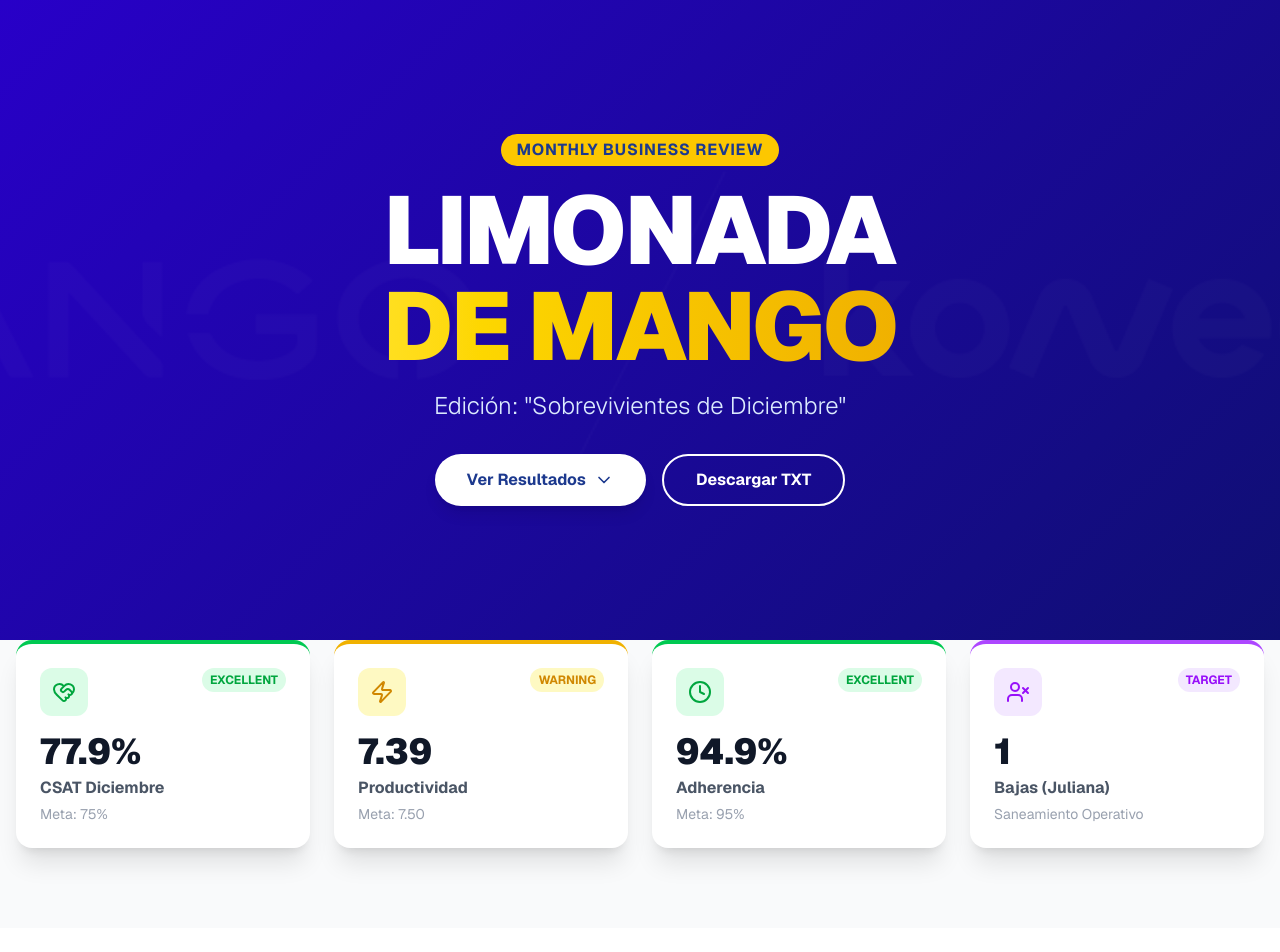
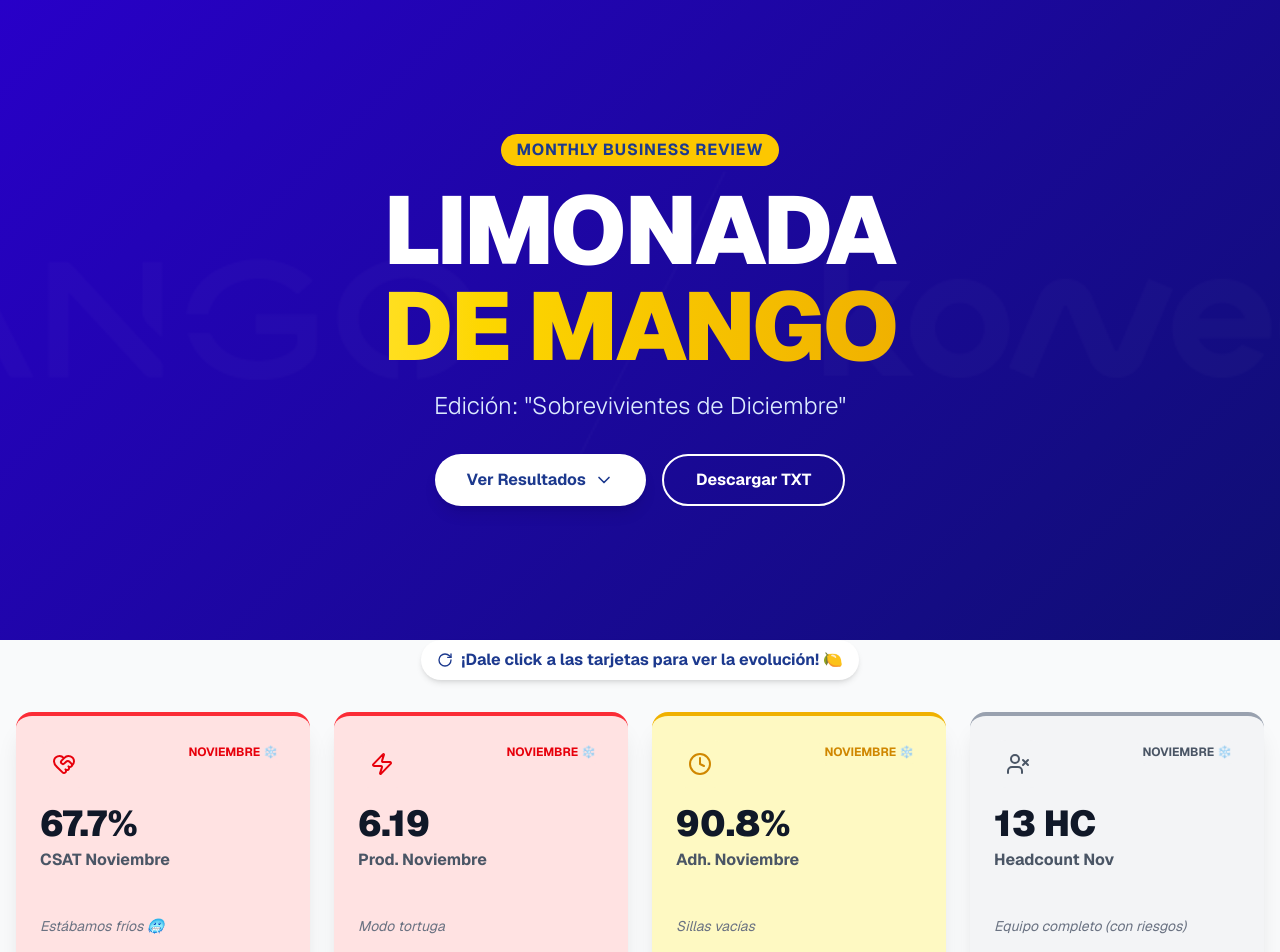
Before and after one commit to cjotasM/Prueba-TL, a Next.js app: page / in a window 1280 px wide. Shown: the top 952 px of the page. Built offline with nearby package versions, Linux system fonts and the light colour scheme.

Commit message:
Fix: Tarjeta de estadisticas

```diff
--- a/src/app/components/KonectaOperationsLanding.tsx
+++ b/src/app/components/KonectaOperationsLanding.tsx
@@ -1,24 +1,28 @@
 'use client'
 
 import React, { useState } from 'react'
-import { motion, useScroll, useTransform } from 'framer-motion'
+import { motion, useScroll, useTransform, AnimatePresence } from 'framer-motion'
 import {
   ChevronDown, Users, Target, TrendingUp, Clock,
   ArrowRight, AlertTriangle, CheckCircle,
-  Award, Zap, BrainCircuit, HeartHandshake, UserX
+  Award, Zap, BrainCircuit, HeartHandshake, UserX, RotateCw
 } from 'lucide-react'
 import Image from 'next/image'
-// Asegúrate de que las rutas sean correctas según tu estructura
 import MangoBlanco from '../../img/MangoBlanco.png'
 import LogoKonectaBlanco from '../../img/Konecta_Logo_RGB_White.png'
 
-// --- INTERFACES ---
-interface OperationalStat {
-  icon: React.ElementType
+// --- NUEVAS INTERFACES PARA EL EFECTO FLIP ---
+interface StatDataPoint {
   number: string
   label: string
-  subLabel?: string
-  status: 'target' | 'critical' | 'warning' | 'excellent'
+  subLabel: string
+  status: 'target' | 'critical' | 'warning' | 'excellent' | 'neutral'
+}
+
+interface FlippableStat {
+  icon: React.ElementType
+  nov: StatDataPoint // Lado A (Noviembre)
+  dec: StatDataPoint // Lado B (Diciembre)
 }
 
 interface AgentProfile {
@@ -56,15 +60,38 @@ interface ActionPlan {
 const KonectaOperationsLanding = () => {
   const [selectedPlan, setSelectedPlan] = useState<ActionPlan | null>(null)
   const [isModalOpen, setIsModalOpen] = useState(false)
+  // Estado para controlar qué tarjetas están volteadas individualmente
+  const [flippedCards, setFlippedCards] = useState<{[key: number]: boolean}>({})
+
   const { scrollY } = useScroll()
   const y1 = useTransform(scrollY, [0, 300], [0, -50])
 
-  // DATOS REALES DE DICIEMBRE
-  const operationalStats: OperationalStat[] = [
-    { icon: HeartHandshake, number: "77.9%", label: "CSAT Diciembre", subLabel: "Meta: 75%", status: "excellent" },
-    { icon: Zap, number: "7.39", label: "Productividad", subLabel: "Meta: 7.50", status: "warning" },
-    { icon: Clock, number: "94.9%", label: "Adherencia", subLabel: "Meta: 95%", status: "excellent" },
-    { icon: UserX, number: "1", label: "Bajas (Juliana)", subLabel: "Saneamiento Operativo", status: "target" }
+  const toggleFlip = (index: number) => {
+    setFlippedCards(prev => ({...prev, [index]: !prev[index]}))
+  }
+
+  // DATOS ACTUALIZADOS: NOVIEMBRE VS DICIEMBRE
+  const flippableStats: FlippableStat[] = [
+    {
+      icon: HeartHandshake,
+      nov: { number: "67.7%", label: "CSAT Noviembre", subLabel: "Estábamos fríos 🥶", status: "critical" },
+      dec: { number: "77.9%", label: "CSAT Diciembre", subLabel: "¡Meta Superada! 🍋🔥", status: "excellent" }
+    },
+    {
+      icon: Zap,
+      nov: { number: "6.19", label: "Prod. Noviembre", subLabel: "Modo tortuga", status: "critical" },
+      dec: { number: "7.39", label: "Prod. Diciembre", subLabel: "Casi en la meta (7.5)", status: "warning" }
+    },
+    {
+      icon: Clock,
+      nov: { number: "90.8%", label: "Adh. Noviembre", subLabel: "Sillas vacías", status: "warning" },
+      dec: { number: "94.9%", label: "Adh. Diciembre", subLabel: "Equipo comprometido", status: "excellent" }
+    },
+    {
+      icon: UserX,
+      nov: { number: "13 HC", label: "Headcount Nov", subLabel: "Equipo completo (con riesgos)", status: "neutral" },
+      dec: { number: "1 Baja", label: "Saneamiento Dic", subLabel: "Adiós a las malas prácticas", status: "target" }
+    }
   ]
 
   // AGENTES ORGANIZADOS POR CUARTILES
@@ -156,17 +183,18 @@ const KonectaOperationsLanding = () => {
 
   // --- HELPER FUNCTIONS ---
   const getStatusColor = (status: string) => {
-    switch (status) {
-      case 'excellent': return 'text-green-600 bg-green-100 border-green-200'
-      case 'warning': return 'text-yellow-600 bg-yellow-100 border-yellow-200'
-      case 'critical': return 'text-red-600 bg-red-100 border-red-200'
-      case 'target': return 'text-purple-600 bg-purple-100 border-purple-200'
-      default: return 'text-gray-600 bg-gray-100'
+    switch(status) {
+      case 'excellent': return 'text-green-600 bg-green-100 border-green-500'
+      case 'warning': return 'text-yellow-600 bg-yellow-100 border-yellow-500'
+      case 'critical': return 'text-red-600 bg-red-100 border-red-500'
+      case 'target': return 'text-purple-600 bg-purple-100 border-purple-500'
+      case 'neutral': return 'text-gray-600 bg-gray-100 border-gray-400'
+      default: return 'text-gray-600 bg-gray-100 border-gray-200'
     }
   }
 
   const getQuartileStyle = (quartile: string) => {
-    switch (quartile) {
+    switch(quartile) {
       case 'Q1': return 'border-l-4 border-yellow-400 bg-gradient-to-r from-yellow-50 to-white'
       case 'Q2': return 'border-l-4 border-blue-400 bg-white'
       case 'Q3': return 'border-l-4 border-orange-300 bg-white'
@@ -184,10 +212,10 @@ Edición: Sobrevivientes de Diciembre | TL: Marlon Martinez
 Señores, ¡habemus recuperación! Superamos la meta de CSAT (+10.2%) y casi le pegamos a la Productividad.
 La receta: Capacitación, Látigo con cariño (metas diarias) y sacar las manzanas podridas.
 
-2. SCORECARD
-- CSAT: 77.9% (Meta 75%) ✅
-- Prod: 7.39 (Meta 7.5) ⚠️
-- Adherencia: 94.9% ✅
+2. SCORECARD (COMPARATIVO)
+- CSAT: Nov 67.7% -> Dic 77.9% ✅
+- Prod: Nov 6.19 -> Dic 7.39 ⚠️
+- Adherencia: Nov 90.8% -> Dic 94.9% ✅
 
 3. JUSTIFICANDO MI SUELDO (ROI Coaching)
 - Clínica Grupal (18/Dic): 6.5 Horas-Hombre. Resultado: Clientes felices en Navidad.
@@ -207,7 +235,7 @@ La receta: Capacitación, Látigo con cariño (metas diarias) y sacar las manzan
 © 2026 Limonada de Mango Ops.
     `
     const element = document.createElement('a')
-    const file = new Blob([reportText], { type: 'text/plain;charset=utf-8' })
+    const file = new Blob([reportText], {type: 'text/plain;charset=utf-8'})
     element.href = URL.createObjectURL(file)
     element.download = `MBR_Limonada_Mango_Dic2025.txt`
     document.body.appendChild(element)
@@ -215,8 +243,35 @@ La receta: Capacitación, Látigo con cariño (metas diarias) y sacar las manzan
     document.body.removeChild(element)
   }
 
+  // Componente interno para la cara de la tarjeta
+  const StatCardFace = ({ data, icon: Icon, isBack = false }: { data: StatDataPoint, icon: React.ElementType, isBack?: boolean }) => (
+    <div className={`absolute inset-0 h-full w-full rounded-2xl p-6 flex flex-col justify-between shadow-xl border-t-4 ${getStatusColor(data.status)} ${isBack ? 'bg-white' : 'bg-gray-50'}`}
+         style={{ backfaceVisibility: 'hidden', transform: isBack ? 'rotateY(180deg)' : 'rotateY(0deg)' }}>
+      <div>
+        <div className="flex justify-between items-start mb-4">
+          <div className={`p-3 rounded-xl ${getStatusColor(data.status).replace('border-', '')}`}>
+            <Icon size={24} />
+          </div>
+          <span className={`text-xs font-bold px-2 py-1 rounded-full flex items-center gap-1 ${getStatusColor(data.status).replace('border-', '')}`}>
+            {isBack ? 'DICIEMBRE 🍋' : 'NOVIEMBRE ❄️'}
+          </span>
+        </div>
+        <h3 className="text-4xl font-black text-gray-900 mb-1">{data.number}</h3>
+        <p className="text-gray-600 font-bold">{data.label}</p>
+      </div>
+      <div>
+        <p className="text-sm text-gray-500 italic">{data.subLabel}</p>
+        {!isBack && (
+            <div className="mt-4 flex items-center justify-center text-xs text-blue-600 font-bold gap-1 animate-pulse">
+                <RotateCw size={14}/> Click para ver el milagro
+            </div>
+        )}
+      </div>
+    </div>
+  )
+
   return (
-    <div className="min-h-screen bg-gray-50 font-sans">
+    <div className="min-h-screen bg-gray-50 font-sans overflow-x-hidden">
       <style jsx global>{`
         :root {
           --konecta-primary: #2800c8;
@@ -225,6 +280,12 @@ La receta: Capacitación, Látigo con cariño (metas diarias) y sacar las manzan
         }
         .konecta-gradient {
           background: linear-gradient(135deg, var(--konecta-primary), var(--konecta-secondary));
+        }
+        .perspective-1000 {
+            perspective: 1000px;
+        }
+        .transform-style-3d {
+            transform-style: preserve-3d;
         }
       `}</style>
 
@@ -244,7 +305,7 @@ La receta: Capacitación, Látigo con cariño (metas diarias) y sacar las manzan
             MONTHLY BUSINESS REVIEW
           </motion.div>
           <h1 className="text-6xl md:text-8xl font-black mb-4 tracking-tight">
-            LIMONADA <br />
+            LIMONADA <br/>
             <span className="text-transparent bg-clip-text bg-gradient-to-r from-yellow-300 to-yellow-500">
               DE MANGO
             </span>
@@ -253,8 +314,8 @@ La receta: Capacitación, Látigo con cariño (metas diarias) y sacar las manzan
             Edición: &quot;Sobrevivientes de Diciembre&quot;
           </p>
           <div className="mt-8 flex gap-4 justify-center">
-            <button onClick={() => document.getElementById('stats')?.scrollIntoView({ behavior: 'smooth' })} className="bg-white text-blue-900 px-8 py-3 rounded-full font-bold hover:bg-yellow-300 transition-colors shadow-lg flex items-center gap-2">
-              Ver Resultados <ChevronDown size={20} />
+             <button onClick={() => document.getElementById('stats')?.scrollIntoView({behavior:'smooth'})} className="bg-white text-blue-900 px-8 py-3 rounded-full font-bold hover:bg-yellow-300 transition-colors shadow-lg flex items-center gap-2">
+                Ver Resultados <ChevronDown size={20}/>
              </button>
              <button onClick={downloadReport} className="border-2 border-white text-white px-8 py-3 rounded-full font-bold hover:bg-white/10 transition-colors">
                 Descargar TXT
@@ -263,35 +324,40 @@ La receta: Capacitación, Látigo con cariño (metas diarias) y sacar las manzan
         </motion.div>
       </section>
 
-      {/* --- KPI STATS --- */}
+      {/* --- KPI STATS (FLIP CARDS) --- */}
       <section id="stats" className="py-20 -mt-20 relative z-20 px-4">
         <div className="max-w-7xl mx-auto">
-          <div className="grid grid-cols-1 md:grid-cols-2 lg:grid-cols-4 gap-6">
-            {operationalStats.map((stat, idx) => (
           <motion.div
-                key={idx}
-                initial={{ opacity: 0, y: 50 }}
+             initial={{ opacity: 0, y: 20 }}
              whileInView={{ opacity: 1, y: 0 }}
              viewport={{ once: true }}
-                transition={{ delay: idx * 0.1 }}
-                className={`bg-white p-6 rounded-2xl shadow-xl border-t-4 ${stat.status === 'excellent' ? 'border-green-500' :
-                    stat.status === 'warning' ? 'border-yellow-500' :
-                      stat.status === 'target' ? 'border-purple-500' : 'border-gray-200'
-                  }`}
+             className="text-center mb-8"
           >
-                <div className="flex justify-between items-start mb-4">
-                  <div className={`p-3 rounded-xl ${getStatusColor(stat.status)}`}>
-                    <stat.icon size={24} />
+             <span className="bg-white px-4 py-2 rounded-full text-blue-900 font-bold shadow-md flex items-center justify-center gap-2 mx-auto w-fit">
+                 <RotateCw size={16}/> ¡Dale click a las tarjetas para ver la evolución! 🍋
+             </span>
+          </motion.div>
+          <div className="grid grid-cols-1 md:grid-cols-2 lg:grid-cols-4 gap-6 h-[280px]">
+            {flippableStats.map((stat, idx) => {
+              const isFlipped = flippedCards[idx] || false;
+              return (
+                // Contenedor con perspectiva
+                <div key={idx} className="perspective-1000 h-full cursor-pointer group" onClick={() => toggleFlip(idx)}>
+                  {/* Elemento interno que rota */}
+                  <motion.div
+                    className="relative w-full h-full transform-style-3d transition-transform duration-700"
+                    animate={{ rotateY: isFlipped ? 180 : 0 }}
+                    transition={{ type: "spring", stiffness: 260, damping: 20 }}
+                  >
+                    {/* Cara Frontal (Noviembre) */}
+                    <StatCardFace data={stat.nov} icon={stat.icon} />
+
+                    {/* Cara Trasera (Diciembre) */}
+                    <StatCardFace data={stat.dec} icon={stat.icon} isBack={true} />
+                  </motion.div>
                 </div>
-                  <span className={`text-xs font-bold px-2 py-1 rounded-full ${getStatusColor(stat.status)}`}>
-                    {stat.status.toUpperCase()}
-                  </span>
-                </div>
-                <h3 className="text-4xl font-black text-gray-900 mb-1">{stat.number}</h3>
-                <p className="text-gray-600 font-bold">{stat.label}</p>
-                <p className="text-sm text-gray-400 mt-1">{stat.subLabel}</p>
-              </motion.div>
-            ))}
+              )
+            })}
           </div>
         </div>
       </section>
@@ -359,7 +425,8 @@ La receta: Capacitación, Látigo con cariño (metas diarias) y sacar las manzan
                     </h3>
                     <p className="text-xs font-bold uppercase tracking-wider text-gray-500">{agent.role}</p>
                   </div>
-                  <span className={`text-xs font-black px-2 py-1 rounded ${agent.quartile === 'Q1' ? 'bg-yellow-200 text-yellow-800' :
+                  <span className={`text-xs font-black px-2 py-1 rounded ${
+                      agent.quartile === 'Q1' ? 'bg-yellow-200 text-yellow-800' :
                       agent.quartile === 'Q4' ? 'bg-red-200 text-red-800' : 'bg-gray-200 text-gray-700'
                   }`}>
                       {agent.quartile}
@@ -379,7 +446,6 @@ La receta: Capacitación, Látigo con cariño (metas diarias) y sacar las manzan
                     </div>
                 </div>
 
-                {/* CORRECCIÓN AQUÍ: Quitamos el fondo blanco y el blur, solo dejamos el sello */}
                 {agent.status === 'terminated' && (
                     <div className="absolute inset-0 flex items-center justify-center rounded-xl pointer-events-none">
                         <span className="bg-red-600/90 text-white px-4 py-2 rounded-full font-bold transform -rotate-12 shadow-xl border-2 border-white z-10">
@@ -433,7 +499,7 @@ La receta: Capacitación, Látigo con cariño (metas diarias) y sacar las manzan
                         onClick={() => { setSelectedPlan(plan); setIsModalOpen(true); }}
                         className="w-full py-2 text-[#2800c8] font-bold hover:text-blue-700 flex items-center justify-center gap-2"
                     >
-                    Ver Detalle Completo <ArrowRight size={16} />
+                        Ver Detalle Completo <ArrowRight size={16}/>
                     </button>
                 </div>
               </motion.div>
@@ -449,7 +515,7 @@ La receta: Capacitación, Látigo con cariño (metas diarias) y sacar las manzan
                 <Image src={LogoKonectaBlanco} alt="Konecta" width={200} height={50} />
             </div>
             <p className="text-blue-200">
-            Reporte Generado por: <span className="text-yellow-400 font-bold">Marlon Martinez</span><br />
+                Reporte Generado por: <span className="text-yellow-400 font-bold">Marlon Martinez</span><br/>
                 Team Leader | Campaña Mango
             </p>
             <p className="text-xs text-blue-400 mt-8">© 2026 Confidential Operations Report</p>
@@ -457,46 +523,65 @@ La receta: Capacitación, Látigo con cariño (metas diarias) y sacar las manzan
       </footer>
 
       {/* --- MODAL --- */}
+      <AnimatePresence>
         {isModalOpen && selectedPlan && (
             <div className="fixed inset-0 bg-black/60 backdrop-blur-sm z-50 flex items-center justify-center p-4">
                 <motion.div
-            initial={{ opacity: 0, scale: 0.95 }}
-            animate={{ opacity: 1, scale: 1 }}
+                    initial={{ opacity: 0, scale: 0.95, y: 20 }}
+                    animate={{ opacity: 1, scale: 1, y: 0 }}
+                    exit={{ opacity: 0, scale: 0.95, y: 20 }}
                     className="bg-white rounded-2xl w-full max-w-2xl max-h-[90vh] overflow-y-auto"
                 >
-            <div className={`p-6 bg-gradient-to-r ${selectedPlan.color} text-white`}>
+                    <div className={`p-6 bg-gradient-to-r ${selectedPlan.color} text-white sticky top-0 z-10`}>
                         <h2 className="text-3xl font-bold mb-2">{selectedPlan.title}</h2>
                         <p className="opacity-90">{selectedPlan.fullPlan.situation}</p>
                     </div>
                     <div className="p-8 space-y-6">
                         <div>
-                <h4 className="font-bold text-gray-900 mb-2 flex items-center gap-2"><AlertTriangle size={18} /> Causa Raíz</h4>
-                <p className="text-gray-600">{selectedPlan.fullPlan.rootCause}</p>
+                            <h4 className="font-bold text-gray-900 mb-2 flex items-center gap-2"><AlertTriangle size={18} className="text-red-500"/> Causa Raíz</h4>
+                            <p className="text-gray-600 bg-red-50 p-4 rounded-lg border-l-4 border-red-500">{selectedPlan.fullPlan.rootCause}</p>
                         </div>
 
                         <div>
-                <h4 className="font-bold text-gray-900 mb-2 flex items-center gap-2"><Target size={18} /> Acciones por Fase</h4>
+                            <h4 className="font-bold text-gray-900 mb-2 flex items-center gap-2"><Target size={18} className="text-blue-500"/> Acciones por Fase</h4>
                             <div className="space-y-4">
                                 {selectedPlan.fullPlan.detailedActions.map((phase, i) => (
-                    <div key={i} className="bg-gray-50 p-4 rounded-lg">
+                                    <div key={i} className="bg-blue-50 p-4 rounded-lg border-l-4 border-blue-500">
                                         <p className="font-bold text-sm text-[#2800c8] mb-2">{phase.phase}</p>
-                      <ul className="list-disc list-inside text-sm text-gray-600 space-y-1">
-                        {phase.tasks.map((t, j) => <li key={j}>{t}</li>)}
+                                        <ul className="space-y-2">
+                                            {phase.tasks.map((t, j) => (
+                                                <li key={j} className="flex items-start gap-2 text-sm text-gray-700">
+                                                    <CheckCircle size={16} className="text-green-500 mt-0.5 flex-shrink-0"/>
+                                                    <span>{t}</span>
+                                                </li>
+                                            ))}
                                         </ul>
                                     </div>
                                 ))}
                             </div>
                         </div>
 
-              <div className="flex gap-4 pt-4">
-                <button onClick={() => setIsModalOpen(false)} className="flex-1 py-3 rounded-xl border border-gray-200 font-bold text-gray-600 hover:bg-gray-50">
-                  Cerrar
+                        <div className="grid grid-cols-2 gap-4">
+                            <div className="bg-purple-50 p-4 rounded-lg">
+                                <h4 className="font-bold text-purple-900 mb-1 text-sm">Recursos</h4>
+                                <p className="text-xs text-purple-700">{selectedPlan.fullPlan.resources}</p>
+                            </div>
+                            <div className="bg-green-50 p-4 rounded-lg">
+                                <h4 className="font-bold text-green-900 mb-1 text-sm">Meta de Éxito</h4>
+                                <p className="text-xs text-green-700">{selectedPlan.fullPlan.success_metrics}</p>
+                            </div>
+                        </div>
+
+                        <div className="pt-4 border-t border-gray-100">
+                            <button onClick={() => setIsModalOpen(false)} className="w-full py-3 rounded-xl bg-gray-100 font-bold text-gray-700 hover:bg-gray-200 transition-colors">
+                                Cerrar Plan
                             </button>
                         </div>
                     </div>
                 </motion.div>
             </div>
         )}
+      </AnimatePresence>
     </div>
   )
 }
```
Lines whose indentation alone changed are shown as unchanged.
